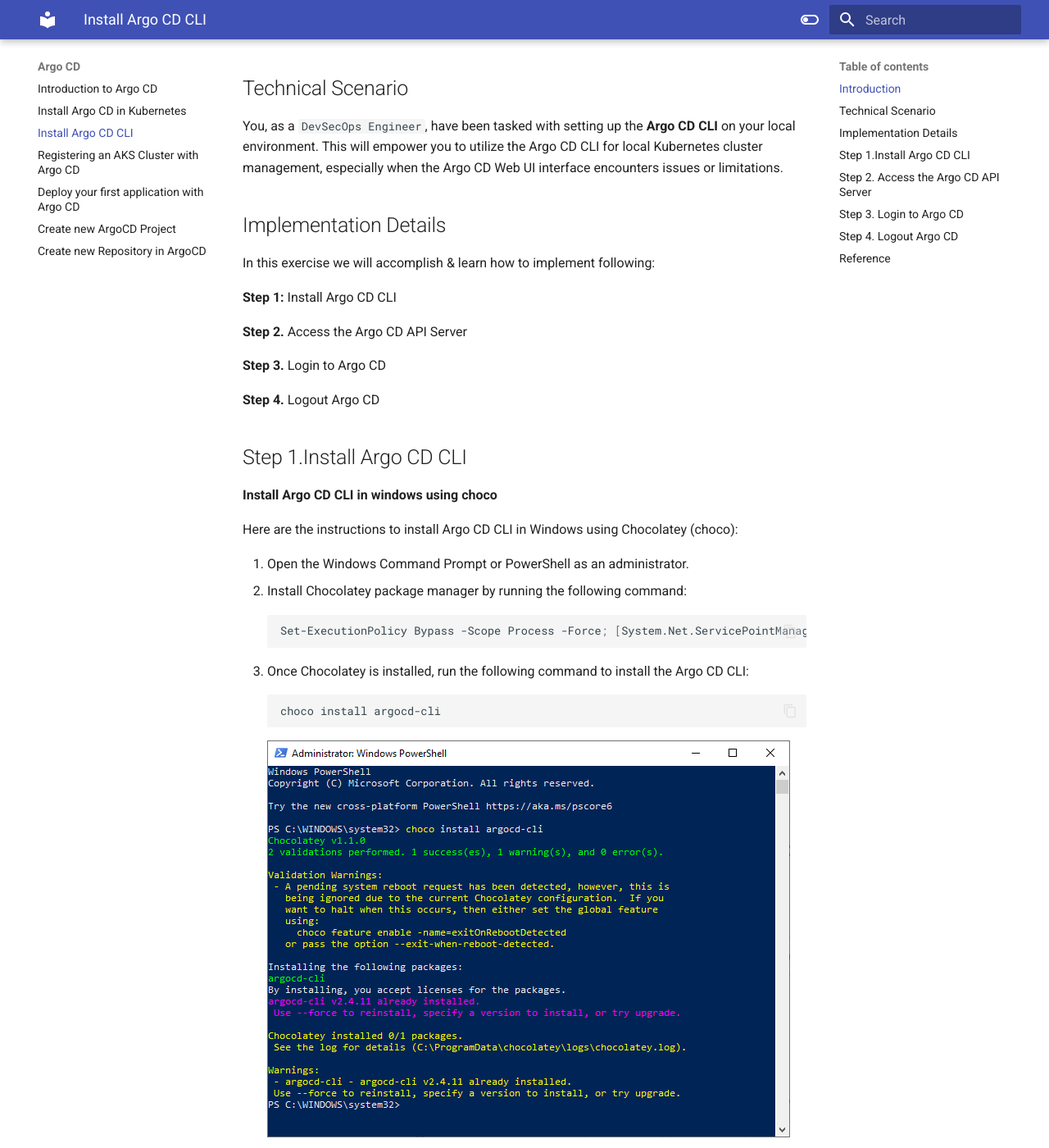
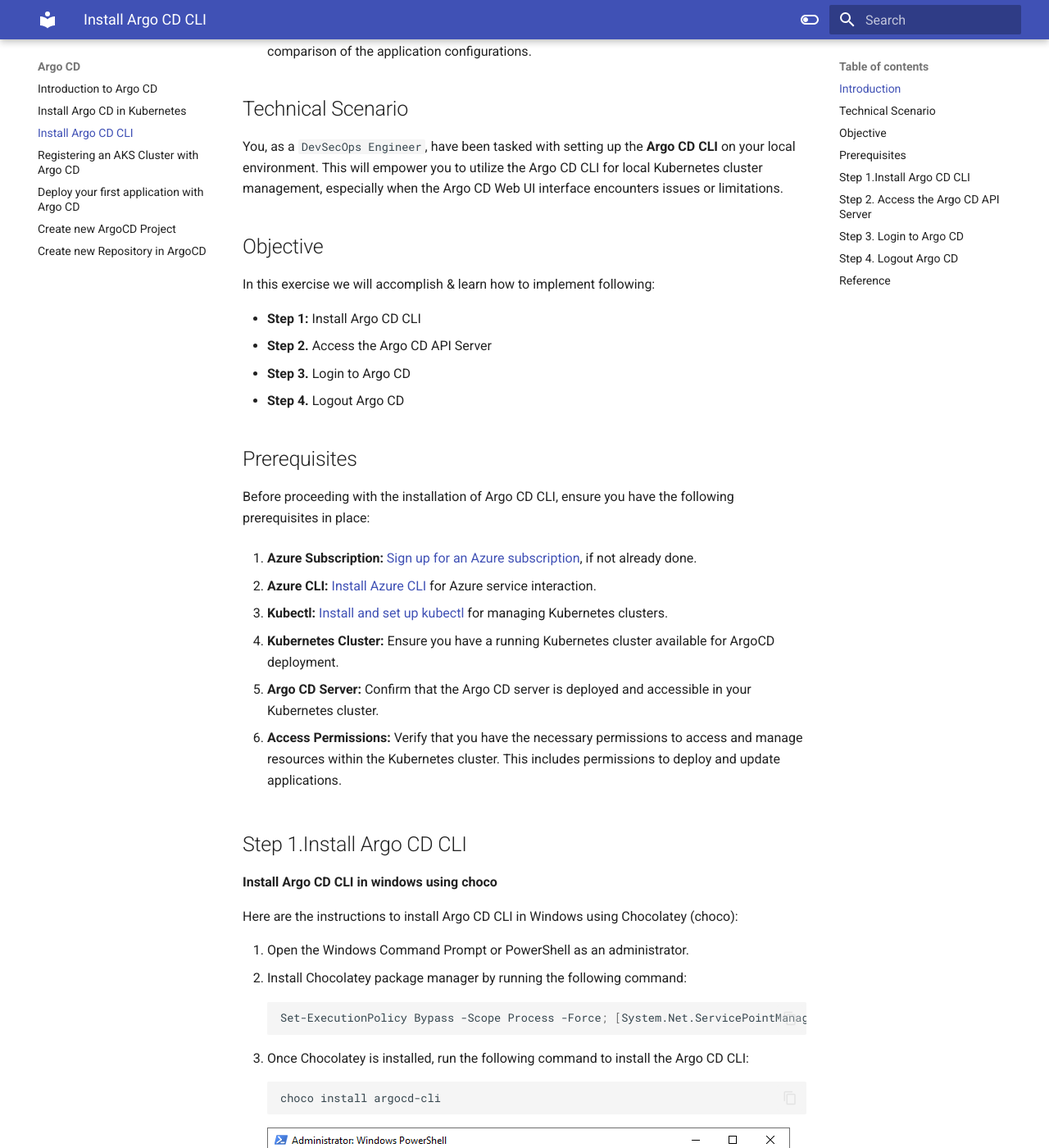
Before and after one commit to akeesari/micros-k8s, an MkDocs documentation site: the page built from docs/argocd/install-argocd-cli.md, in a window 1280 px wide and 1400 px high, scrolled down 920 px. Shown: the whole window at 82% size. Built offline with MkDocs 1.6.1 and Material for MkDocs 9.7.7, drawn with Linux system fonts in a browser that asks for light colours; some of the changed text lies outside the part shown.

Commit message:
installing ArgoCD CLI

```diff
--- a/docs/argocd/install-argocd-cli.md
+++ b/docs/argocd/install-argocd-cli.md
@@ -1,9 +1,9 @@
 
 ## Introduction
 
-Before installing ArgoCD CLI, let's try to understand the difference between Argo CD CLI and Argo CD web UI
+Argo CD, a powerful GitOps continuous delivery tool for Kubernetes, provides two interfaces for interacting with its server: the Argo CD Command-Line Interface (CLI) and the Argo CD web UI. In this guide, we will focus on installing the Argo CD CLI.
 
-The Argo CD CLI and Argo CD web UI are two different interfaces for interacting with an Argo CD server. Here are some differences between the two:
+Before delving into the installation process, let's distinguish between the Argo CD CLI and the Argo CD web UI.
 
 **Argo CD CLI:**
 
@@ -25,17 +25,31 @@
 You, as a `DevSecOps Engineer`, have been tasked with setting up the **Argo CD CLI** on your local environment. This will empower you to utilize the Argo CD CLI for local Kubernetes cluster management, especially when the Argo CD Web UI interface encounters issues or limitations.
 
 
-## Implementation Details
+## Objective
 
 In this exercise we will accomplish & learn how to implement following:
 
-**Step 1:** Install Argo CD CLI
+- **Step 1:** Install Argo CD CLI
+- **Step 2.** Access the Argo CD API Server
+- **Step 3.** Login to Argo CD
+- **Step 4.** Logout Argo CD
 
-**Step 2.** Access the Argo CD API Server
 
-**Step 3.** Login to Argo CD
+## Prerequisites
 
-**Step 4.** Logout Argo CD
+Before proceeding with the installation of Argo CD CLI, ensure you have the following prerequisites in place:
+
+1. **Azure Subscription:** [Sign up for an Azure subscription](https://azure.microsoft.com/en-us/free/), if not already done.
+
+3. **Azure CLI:** [Install Azure CLI](https://learn.microsoft.com/en-us/cli/azure/install-azure-cli) for Azure service interaction.
+
+4. **Kubectl:** [Install and set up kubectl](https://kubernetes.io/docs/tasks/tools/install-kubectl-windows/) for managing Kubernetes clusters.
+
+5. **Kubernetes Cluster:** Ensure you have a running Kubernetes cluster available for ArgoCD deployment.
+
+6. **Argo CD Server:** Confirm that the Argo CD server is deployed and accessible in your Kubernetes cluster.
+
+7. **Access Permissions:** Verify that you have the necessary permissions to access and manage resources within the Kubernetes cluster. This includes permissions to deploy and update applications.
 
 ## Step 1.Install Argo CD CLI
 
```
Also changed, not shown: other parts of docs/argocd/install-argocd-cli.md (+3 -3 lines).
